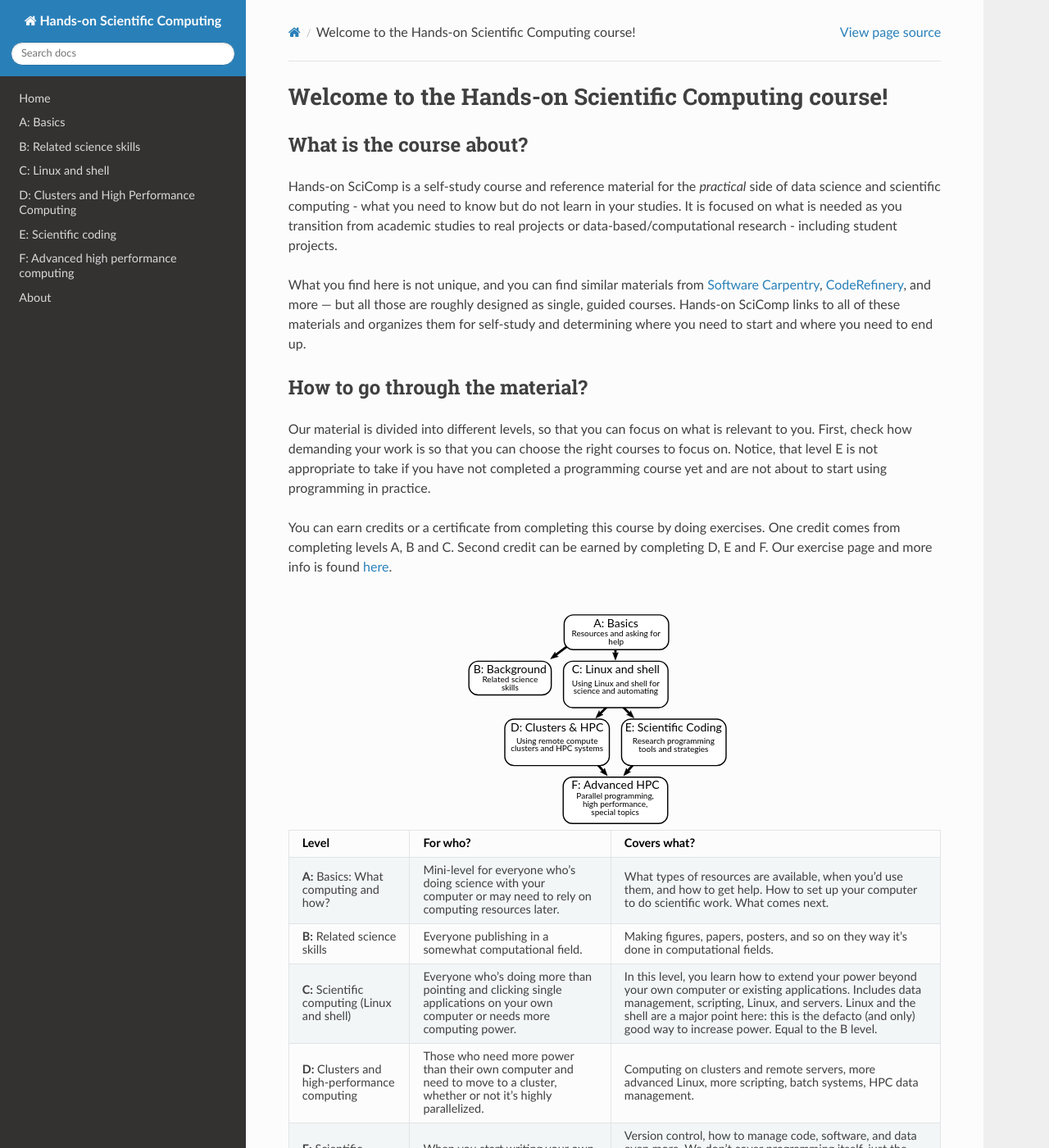
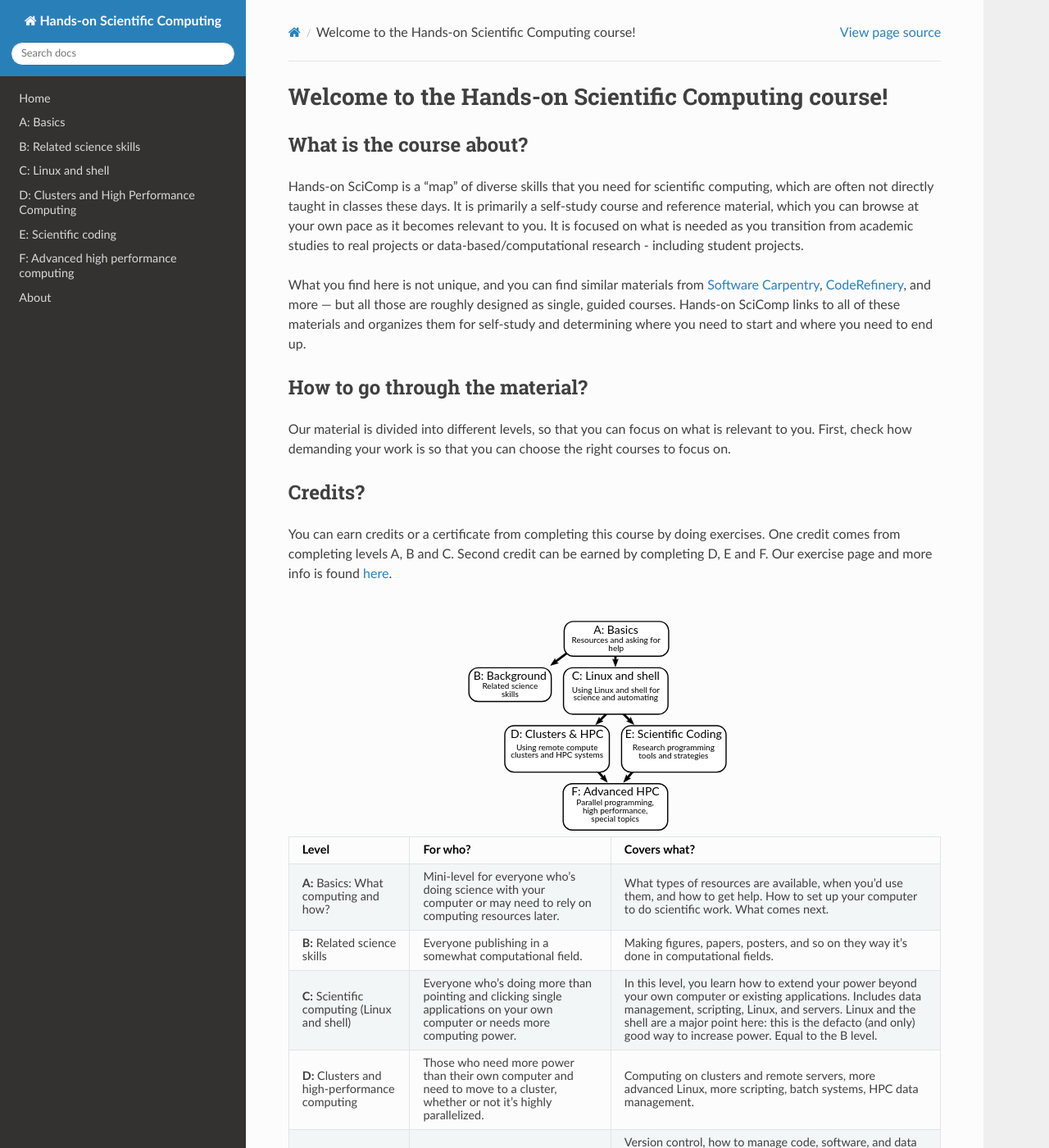
Before and after one commit to coderefinery/handsonscicomp, a Sphinx documentation site: the page built from source/index.rst, in a window 1280 px wide and 1400 px high. Shown: the whole window at 82% size. Built offline with Sphinx 7.4.7 and the Read the Docs theme 2.0.0, drawn with Linux system fonts in a browser that asks for light colours; some of the changed text lies outside the part shown.

Commit message:
source/index: Adjust the intro some to make a bit shorter and concise

```diff
--- a/source/index.rst
+++ b/source/index.rst
@@ -6,9 +6,11 @@ Welcome to the Hands-on Scientific Computing course!
 What is the course about?
 -------------------------
 
-Hands-on SciComp is a self-study course and reference material for
-the *practical* side of data science and scientific computing - what you need to know
-but do not learn in your studies.  It is focused on what is needed as you
+Hands-on SciComp is a "map" of diverse skills that you need for
+scientific computing, which are often not directly taught in classes
+these days.  It is primarily a self-study course and reference
+material, which you can browse at your own pace as it becomes relevant
+to you.  It is focused on what is needed as you
 transition from academic studies to real projects or
 data-based/computational research - including student projects.
 
@@ -28,9 +30,10 @@ How to go through the material?
 Our material is divided into different levels, so that you can focus
 on what is relevant to you.  First, check how
 demanding your work is so that you can choose the right courses to
-focus on. Notice, that level E is not appropriate to take if you have not
-completed a programming course yet and are not about to start using programming
-in practice.
+focus on.
+
+Credits?
+--------
 
 You can earn credits or a certificate from completing this course by doing exercises.
 One credit comes from completing levels A, B and C. Second credit can be earned by
@@ -89,23 +92,11 @@ completing D, E and F. Our exercise page and more info is found `here <https://p
        framework), OpenMP (another one), GPU programming, etc.  And
        anything more advanced.
 
-We have material for different learning styles:
+We have material for different learning styles: you might prefer to
+watch a video to see quick live examples, or read something for more
+detail.  All of these aspects compliment each other, and you can do
+what suits you the best.
 
-.. list-table::
-   :header-rows: 1
-
-   * * Video intro
-     * Material
-     * Local info
-     * Exercises
-
-   * * A short video introduction and demo to get you started and show
-       you real examples.
-     * Reference material to read, which covers anything you may need.
-     * If your university has specific local information to supplement
-       the general info, it can be found here.
-     * Practice exercises.  Doing these will allow you
-       to get study credits.
 
 .. _course:
 
```
Also changed, not shown: other parts of source/index.rst (+2 -1 lines).
